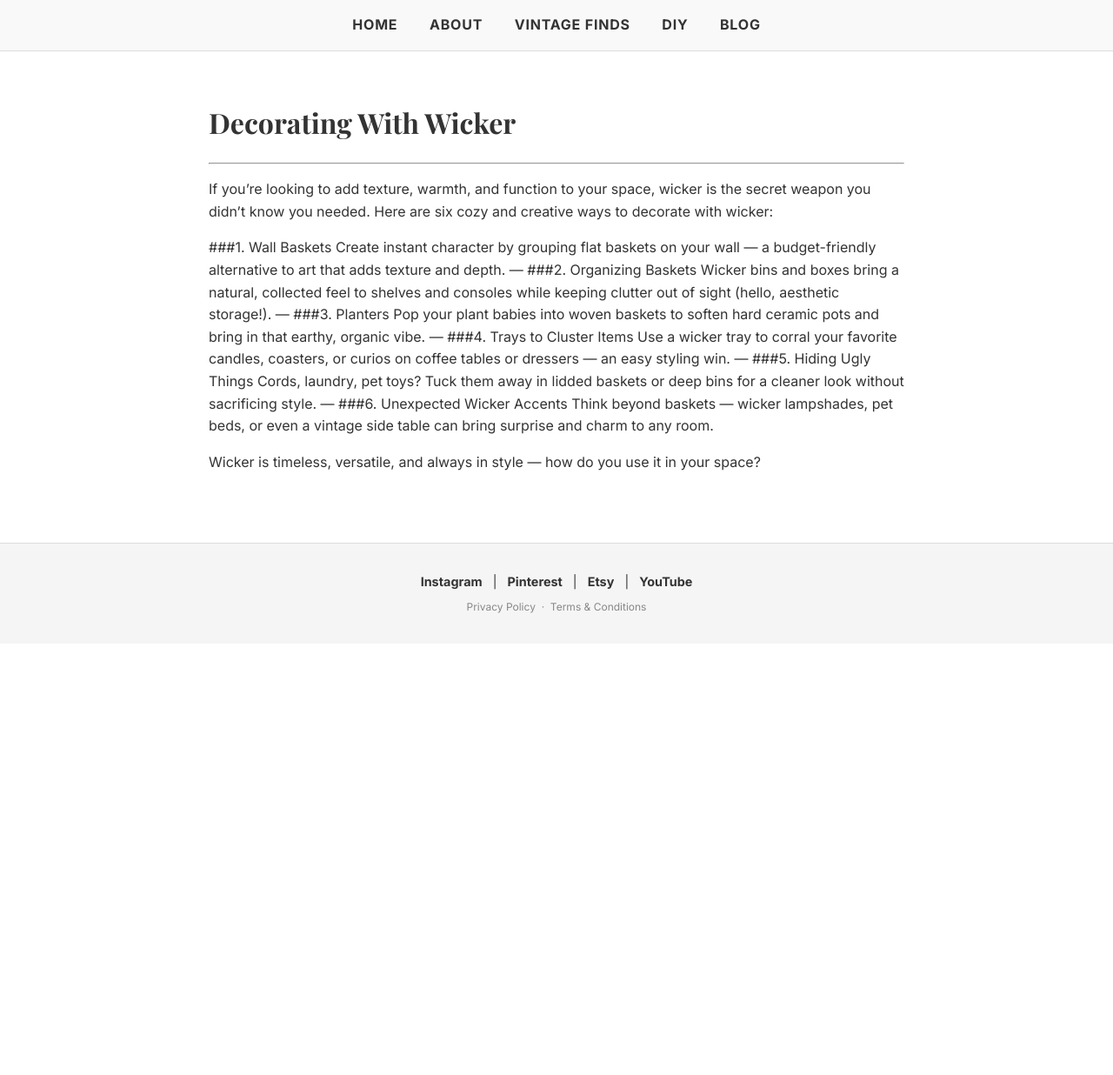
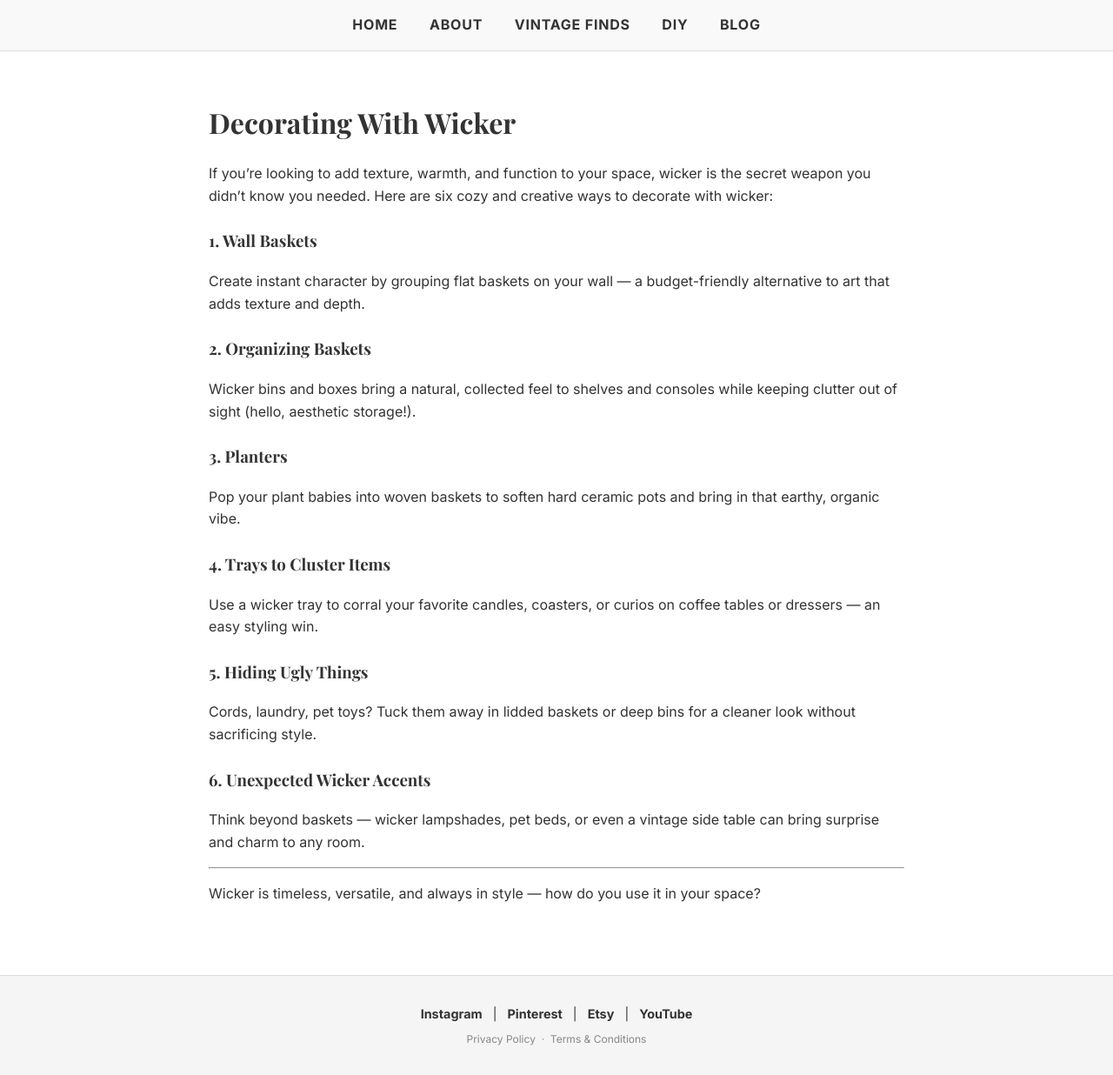
Before and after one commit to hannistudios/hannistudios.github.io, a Jekyll site: the page built from _posts/2025-05-24-decorating-with-wicker.md, in a window 1280 px wide. Shown: the whole page at 87% size. Built offline with Jekyll 4.4.1, drawn with Linux system fonts in a browser that asks for light colours; before the commit the page ends 900 px from its top, so only the background shows below that.

Commit message:
fixing format

```diff
--- a/_posts/2025-05-24-decorating-with-wicker.md
+++ b/_posts/2025-05-24-decorating-with-wicker.md
@@ -6,25 +6,27 @@ featured_image: /assets/images/decoratewithwicker.jpg
 ---
 
 # Decorating With Wicker
----
+
 If you're looking to add texture, warmth, and function to your space, wicker is the secret weapon you didn’t know you needed. Here are six cozy and creative ways to decorate with wicker:
 
-###1. Wall Baskets
+### 1. Wall Baskets
 Create instant character by grouping flat baskets on your wall — a budget-friendly alternative to art that adds texture and depth.
----
-###2. Organizing Baskets
+
+### 2. Organizing Baskets
 Wicker bins and boxes bring a natural, collected feel to shelves and consoles while keeping clutter out of sight (hello, aesthetic storage!).
----
-###3. Planters
+
+### 3. Planters
 Pop your plant babies into woven baskets to soften hard ceramic pots and bring in that earthy, organic vibe.
----
-###4. Trays to Cluster Items
+
+### 4. Trays to Cluster Items
 Use a wicker tray to corral your favorite candles, coasters, or curios on coffee tables or dressers — an easy styling win.
----
-###5. Hiding Ugly Things
+
+### 5. Hiding Ugly Things
 Cords, laundry, pet toys? Tuck them away in lidded baskets or deep bins for a cleaner look without sacrificing style.
----
-###6. Unexpected Wicker Accents
+
+### 6. Unexpected Wicker Accents
 Think beyond baskets — wicker lampshades, pet beds, or even a vintage side table can bring surprise and charm to any room.
 
+---
+
 Wicker is timeless, versatile, and always in style — how do you use it in your space?
```
